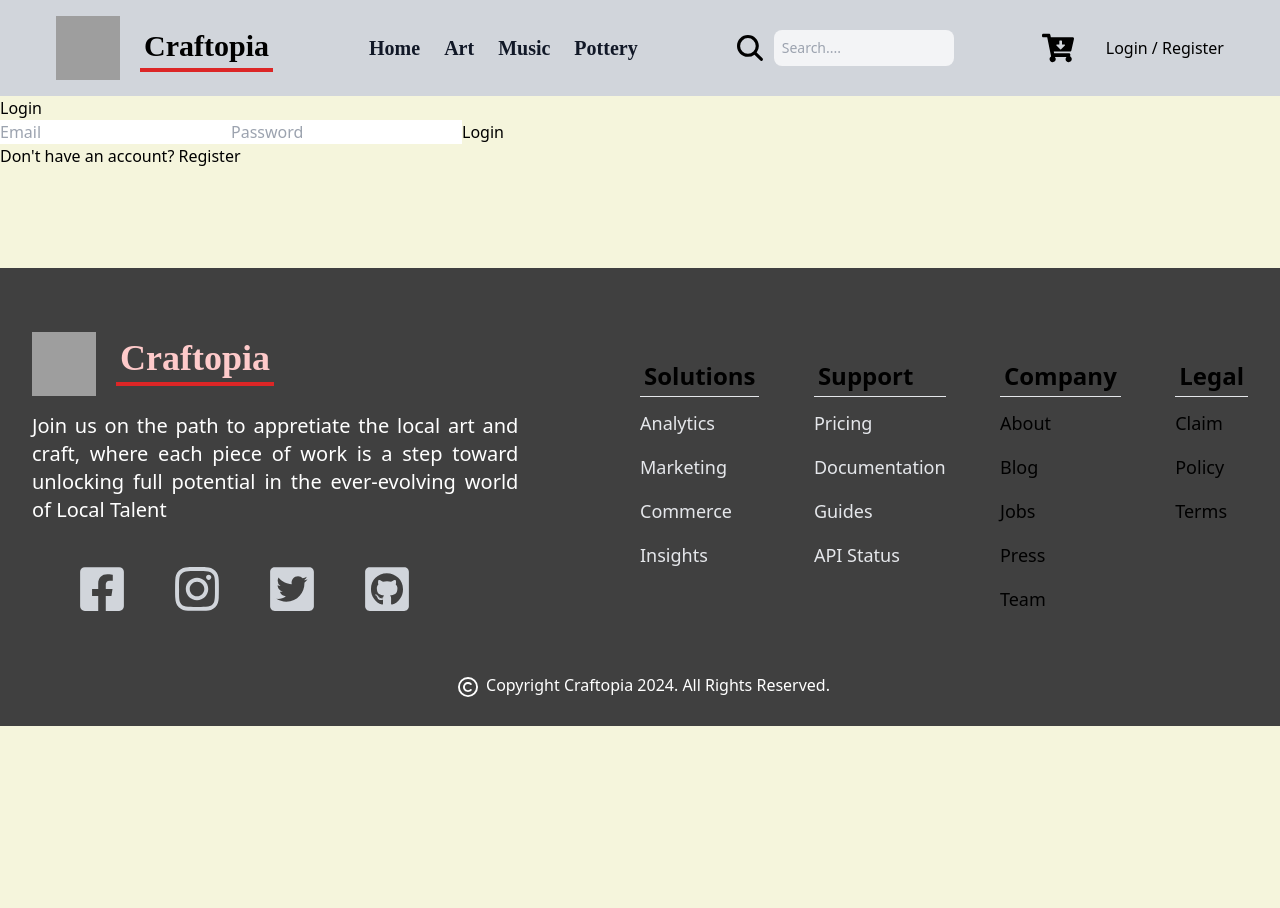
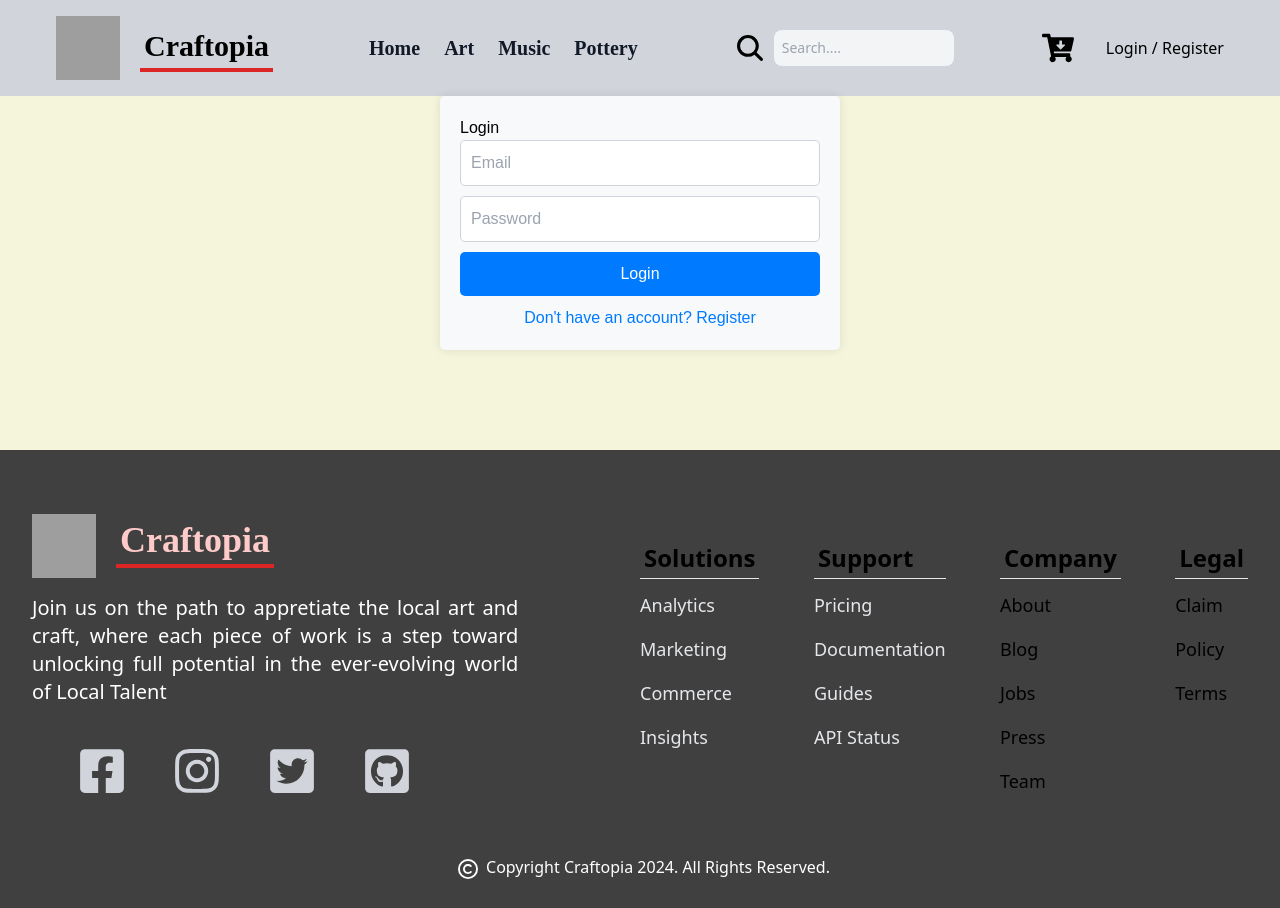
Before and after one commit to Adarsh-Dev-Singh/Craftopia_fs, a React (Create React App) app: page /auth in a window 1280 px wide. Before the commit the page ends 800 px from the top, so only its background shows below. Built offline with nearby package versions, Linux system fonts and the light colour scheme; grey boxes are pictures that could not be loaded.

Commit message:
Final working website

```diff
--- a/src/Components/ArtCards.css
+++ b/src/Components/ArtCards.css
@@ -82,7 +82,7 @@ body {
 
 .desc a{
   text-decoration: none;
-  background-color: dodgerblue;
+  background-color: rgb(29, 24, 41);
   padding: 15px 25px;
   color:white;
   border-radius: 15px;
@@ -91,7 +91,7 @@ body {
   transition: all .2s;
 }
 .desc a:hover{
-  background-color: SteelBlue;
+  background-color: rgb(43, 35, 104);
 }
 .desc a:hover svg{
   animation : iconjln 1s;
--- a/src/Components/ArtCards.js
+++ b/src/Components/ArtCards.js
@@ -10,11 +10,11 @@ const ArtCards = ({ art }) => {
 </svg>
 </div></div>
 
-<div className="desc">
+<div className=" desc">
   <h1>{art.title}</h1>
   <p>{art.description.slice(0, 80)}...</p>
-  <Link to={`/arts/${art.id}`}>
-            <button className=" text-white font-bold rounded">More Info<svg width="19" height="14" viewBox="0 0 23 18" fill="none" xmlns="http://www.w3.org/2000/svg"></svg></button>
+  <Link className='bg-zinc-900' to={`/arts/${art.id}`}>
+            <button className="  text-white font-bold rounded">More Info<svg width="19" height="14" viewBox="0 0 23 18" fill="none" xmlns="http://www.w3.org/2000/svg"></svg></button>
           </Link>
 </div>
 </div>
--- a/src/Components/ArtFullDetails.js
+++ b/src/Components/ArtFullDetails.js
@@ -44,7 +44,8 @@ const ArtFullDetails = ({ arts }) => {
           <p style={{ fontSize: '1em', fontStyle: 'italic' }}>{art.description}</p>
           <br />
           <h1 style={{ fontSize: '1.5em', fontWeight: 'bold' }}> Price: Rs {art.price}</h1>
-          <button onClick={handleAddToCart}>Add to Cart</button>
+          <br />
+          <button class="bg-transparent hover:bg-purple-500 text-purple-700 font-semibold hover:text-white py-2 px-4 border border-purple-500 hover:border-transparent rounded" onClick={handleAddToCart}>Add to Cart</button>
         </div>
       </div>
     </div>
--- a/src/Components/Auth.js
+++ b/src/Components/Auth.js
@@ -62,14 +62,18 @@ const Auth = () => {
   };
 
   return (
-    <div>
+    <>
+    <div style={{ fontFamily:  'Arial, sans-serif', maxWidth: '400px', margin: '0 auto' }}>
+    <div style={{ background: '#f8f9fa', padding: '20px', borderRadius: '5px', boxShadow: '0 0 10px rgba(0, 0, 0, 0.1)' }}>
       {isRegisterMode ? <h2>Register</h2> : <h2>Login</h2>}
-      {isRegisterMode && <input type="text" name="name" placeholder="Name" onChange={handleInputChange} />}
-      <input type="email" name="email" placeholder="Email" onChange={handleInputChange} />
-      <input type="password" name="password" placeholder="Password" onChange={handleInputChange} />
-      <button onClick={isRegisterMode ? handleRegister : handleLogin}>{isRegisterMode ? 'Register' : 'Login'}</button>
-      <p onClick={handleToggleMode}>{isRegisterMode ? 'Already have an account? Login' : 'Don\'t have an account? Register'}</p>
+      {isRegisterMode && <input type="text" name="name" placeholder="Name" onChange={handleInputChange} style={{ width: '100%', padding: '10px', marginBottom: '10px', borderRadius: '5px', border: '1px solid #ced4da' }} />}
+      <input type="email" name="email" placeholder="Email" onChange={handleInputChange} style={{ width: '100%', padding: '10px', marginBottom: '10px', borderRadius: '5px', border: '1px solid #ced4da' }} />
+      <input type="password" name="password" placeholder="Password" onChange={handleInputChange} style={{ width: '100%', padding: '10px', marginBottom: '10px', borderRadius: '5px', border: '1px solid #ced4da' }} />
+      <button onClick={isRegisterMode ? handleRegister : handleLogin} style={{ width: '100%', padding: '10px', borderRadius: '5px', border: 'none', background: '#007bff', color: '#fff', cursor: 'pointer' }}>{isRegisterMode ? 'Register' : 'Login'}</button>
+      <p onClick={handleToggleMode} style={{ textAlign: 'center', marginTop: '10px', cursor: 'pointer', color: '#007bff' }}>{isRegisterMode ? 'Already have an account? Login' : 'Don\'t have an account? Register'}</p>
     </div>
+  </div>
+    </>
   );
 };
 
--- a/src/Components/MusicFullDetails.js
+++ b/src/Components/MusicFullDetails.js
@@ -50,7 +50,8 @@ const MusicFullDetails = ({ musics }) => {
           </audio>
           <br />
           <h1 style={{ fontSize: '1.5em', fontWeight: 'bold' }}> Price: Rs {musicItem.price} for the show</h1>
-          <button onClick={handleAddToCart}>Add to Cart</button>
+          <br />
+          <button class="bg-transparent hover:bg-purple-500 text-purple-700 font-semibold hover:text-white py-2 px-4 border border-purple-500 hover:border-transparent rounded" onClick={handleAddToCart}>Add to Cart</button>
         </div>
       </div>
     </div>
--- a/src/Components/PotteryFullDetails.js
+++ b/src/Components/PotteryFullDetails.js
@@ -44,7 +44,8 @@ const PotteryFullDetails = ({ potteries }) => {
           <p style={{ fontSize: '1em', fontStyle: 'italic' }}>{potteryItem.description}</p>
           <br />
           <h1 style={{ fontSize: '1.5em', fontWeight: 'bold' }}> Price: Rs {potteryItem.price}</h1>
-          <button onClick={handleAddToCart}>Add to Cart</button>
+          <br />
+          <button class="bg-transparent hover:bg-purple-500 text-purple-700 font-semibold hover:text-white py-2 px-4 border border-purple-500 hover:border-transparent rounded" onClick={handleAddToCart}>Add to Cart</button>
         </div>
       </div>
     </div>
```
